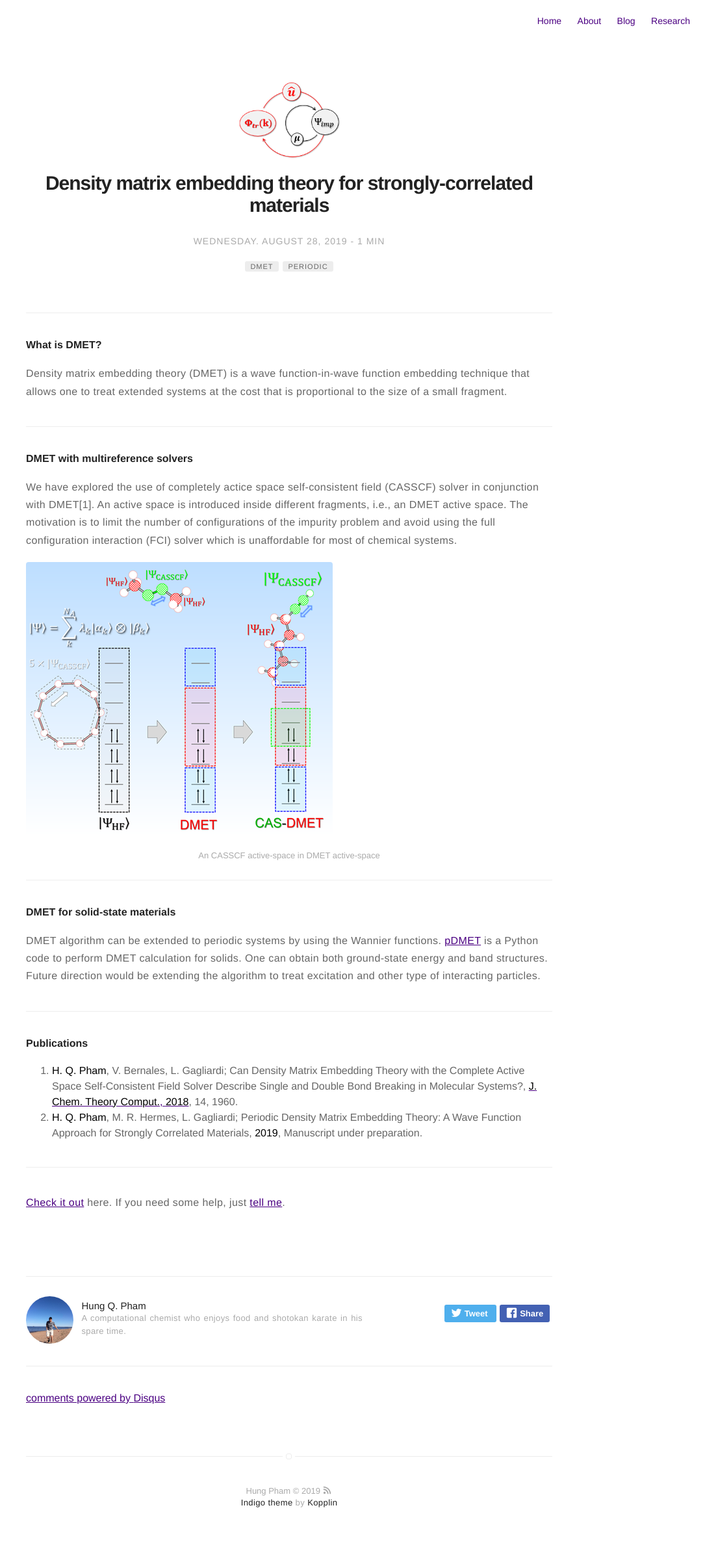
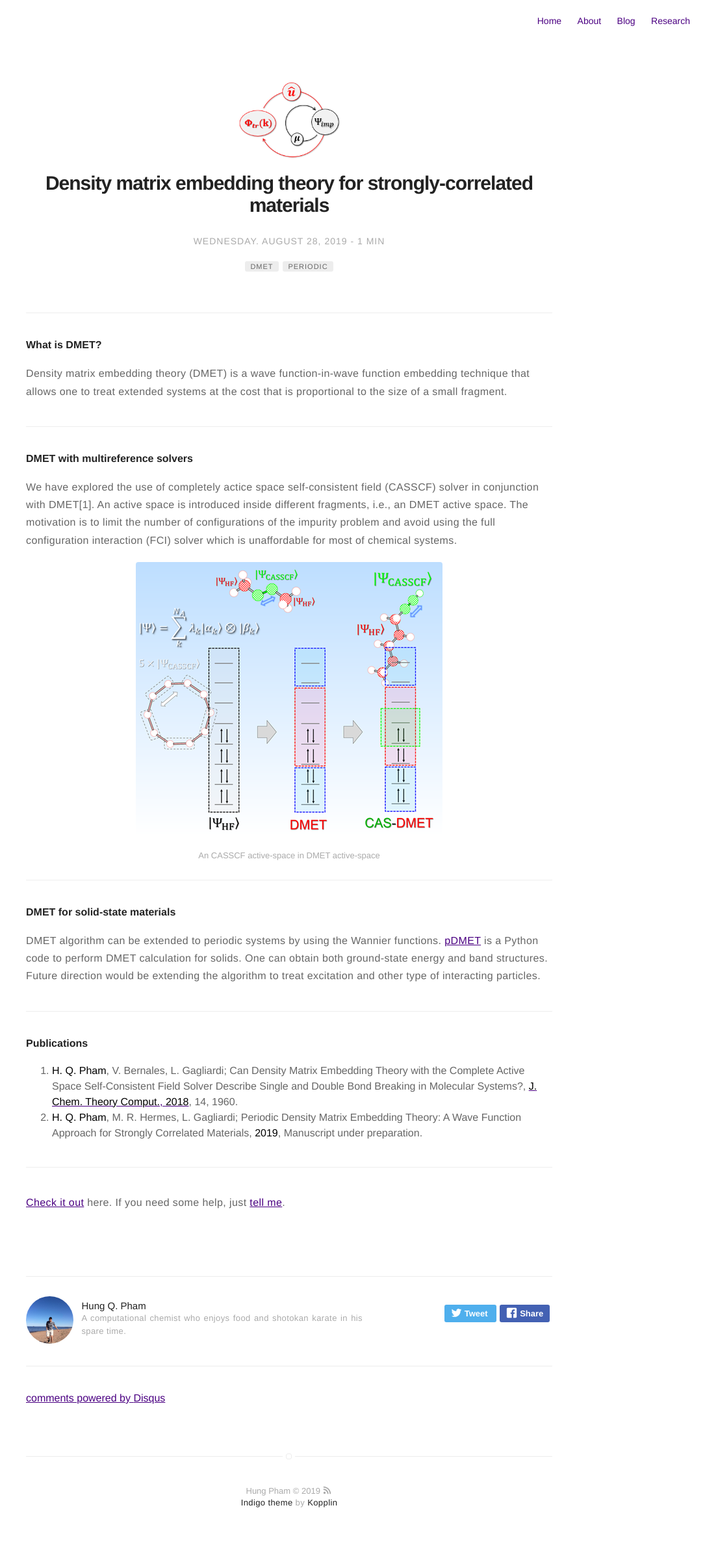
Before and after one commit to hungpham2017/hungpham2017.github.io, a Jekyll site: the page built from _posts/2019-08-28-pDMET.markdown, in a window 1280 px wide. Shown: the whole page at 65% size, without its empty margins (195-1280 px from the left). Built offline with Jekyll 4.4.1, drawn with Linux system fonts in a browser that asks for light colours; comment, search, counter and statistics services are not loaded.

Commit message:
Adding CAS-DMET

```diff
--- a/_posts/2019-08-28-pDMET.markdown
+++ b/_posts/2019-08-28-pDMET.markdown
@@ -33,7 +33,7 @@
 an DMET active space. The motivation is to limit the number of configurations of the impurity problem
 and avoid using the full configuration interaction (FCI) solver which is unaffordable for most of chemical systems.
 </p>
-<div class="image" style="width:810px; margin:0 auto;">
+<div class="image" style="width:472px; margin:0 auto;">
     <img class="image" src="https://hungpham2017.github.io/assets/images/CASDMET.png" alt="Alt Text">
     <figcaption class="caption">An CASSCF active-space in DMET active-space</figcaption>
 </div>
```
